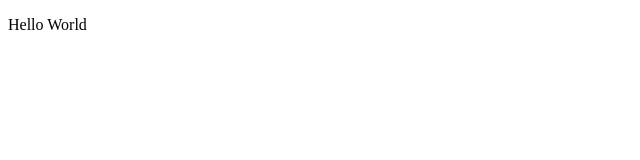
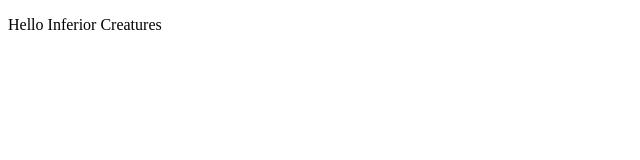
Before and after one commit to Biglesias25/Biglesias25.github.io, a plain HTML site: page index.html in a window 1280 px wide. Shown: the full height of the page, 0-640 px from the left. Drawn offline with Linux system fonts and the light colour scheme.

Commit message:
Second initial page

```diff
--- a/index.html
+++ b/index.html
@@ -6,7 +6,7 @@
     <title>Brian Iglesias' Portfolio</title>
 </head>
 <body>
-    <p>Hello World</p>
+    <p>Hello Inferior Creatures</p>
 
 </body>
 </html>
```
